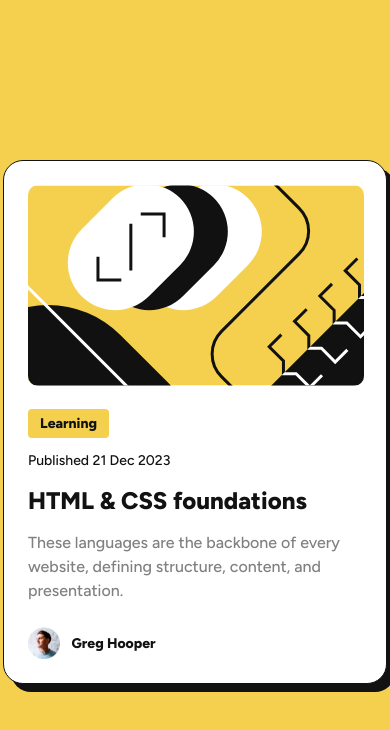
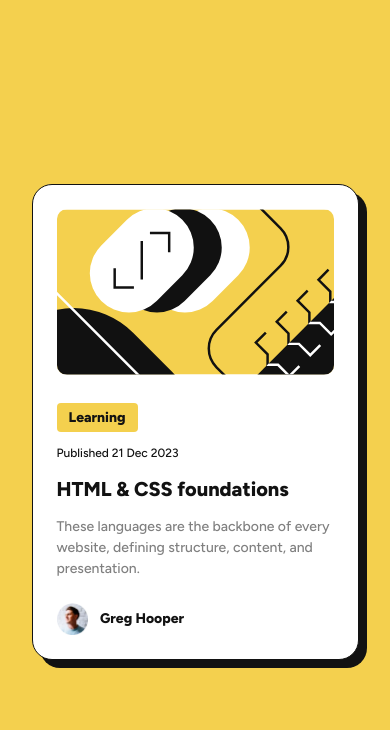
Before and after one commit to vi-almeida-design/front-end-mentor-learning-path-1.2, a plain HTML site: page index.html in a window 390 px wide. Drawn offline with Linux system fonts and the light colour scheme.

Commit message:
Improved HTML, CSS
- Added responsiveness;
- Fixed margins;
- Added hover effects to Artigle Tag and Article Title

```diff
--- a/index.html
+++ b/index.html
@@ -77,7 +77,6 @@
 
       .blog_preview_card{
         background-color: var(--white);
-        width:100%;
         max-width: 384px;
 
         padding:24px;
@@ -85,16 +84,16 @@
         border: 1px solid var(--black);
         box-shadow: 8px 8px 0px 0 var(--black);
 
-        margin: 0 auto;
+        margin-left:12px;
+        margin-right:12px;
       }
 
       .blog_preview_img{
-        height: 100%;
-        max-height: 200px;
-        width: auto;
+        max-width: fit-content;
       }
 
       .blog_preview_img img{
+        width: 100%;
         border-radius: 10px;
       }
 
@@ -118,6 +117,10 @@
         color: var(--black);
       }
 
+      .article_tag p:hover{
+        filter: saturate(200%);
+      }
+
       .article_date p{
         max-width: fit-content;
 
@@ -134,6 +137,10 @@
         font-weight: 800;
         line-height: 1.5;
         color: var(--black);
+      }
+
+      .article_title h1:hover{
+        color: var(--yellow);
       }
 
       .article_description p {
@@ -167,6 +174,28 @@
 
     </style>
 
+    <!--This <style> below is to make the design responsive to the mobile version-->
+    <style>
+      @media only screen and (max-width:48em) {
+        .blog_preview_card{
+         max-width: 327px;
+        }
+
+        .article_tag , .article_date p{
+          font-size: 12px;
+        }
+
+        .article_title h1 {
+          font-size: 20px;
+        }
+
+        .article_description p{
+          font-size: 14px;
+        }
+
+      }
+    </style>
+
 
   </body>
 </html>
```
